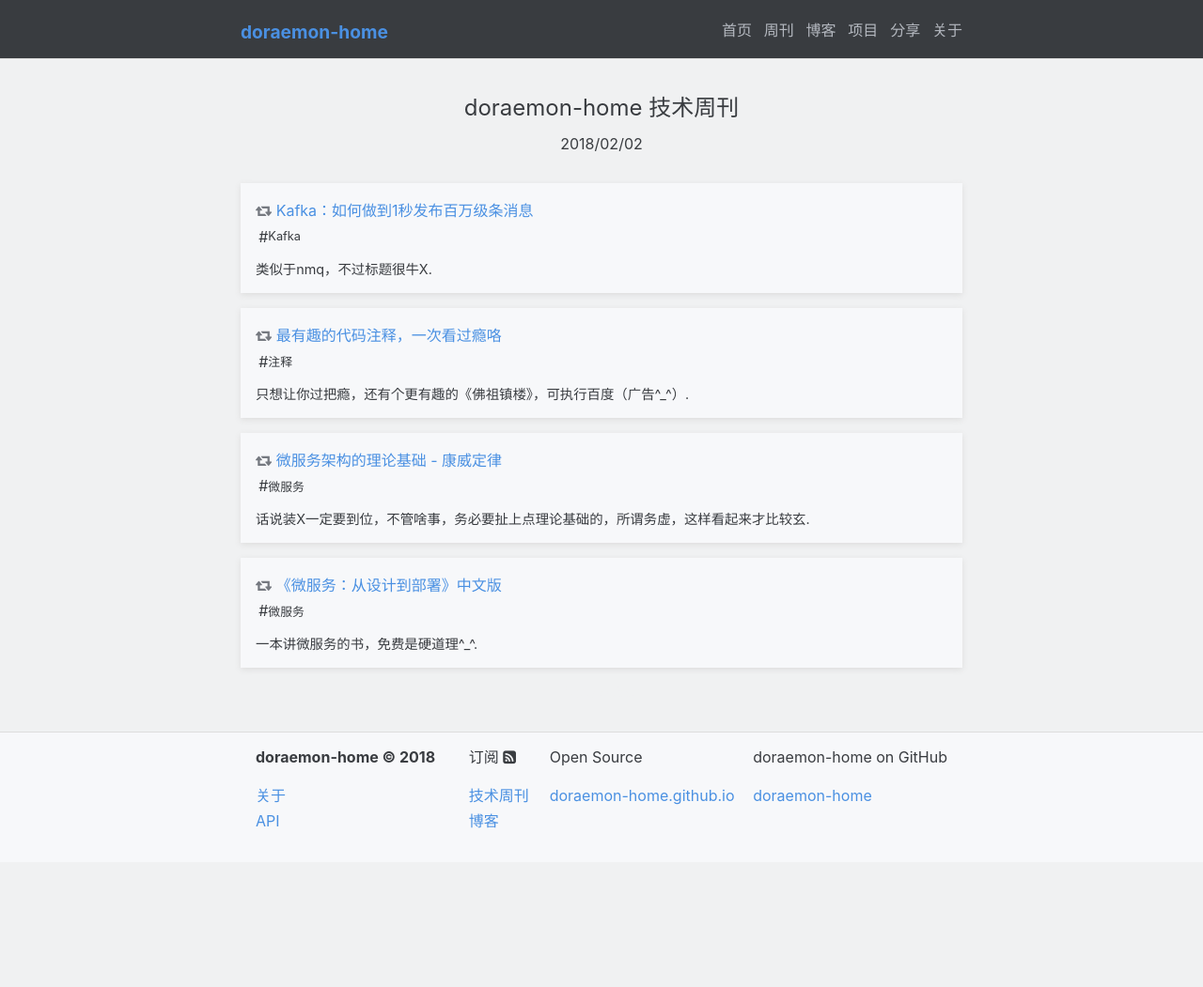
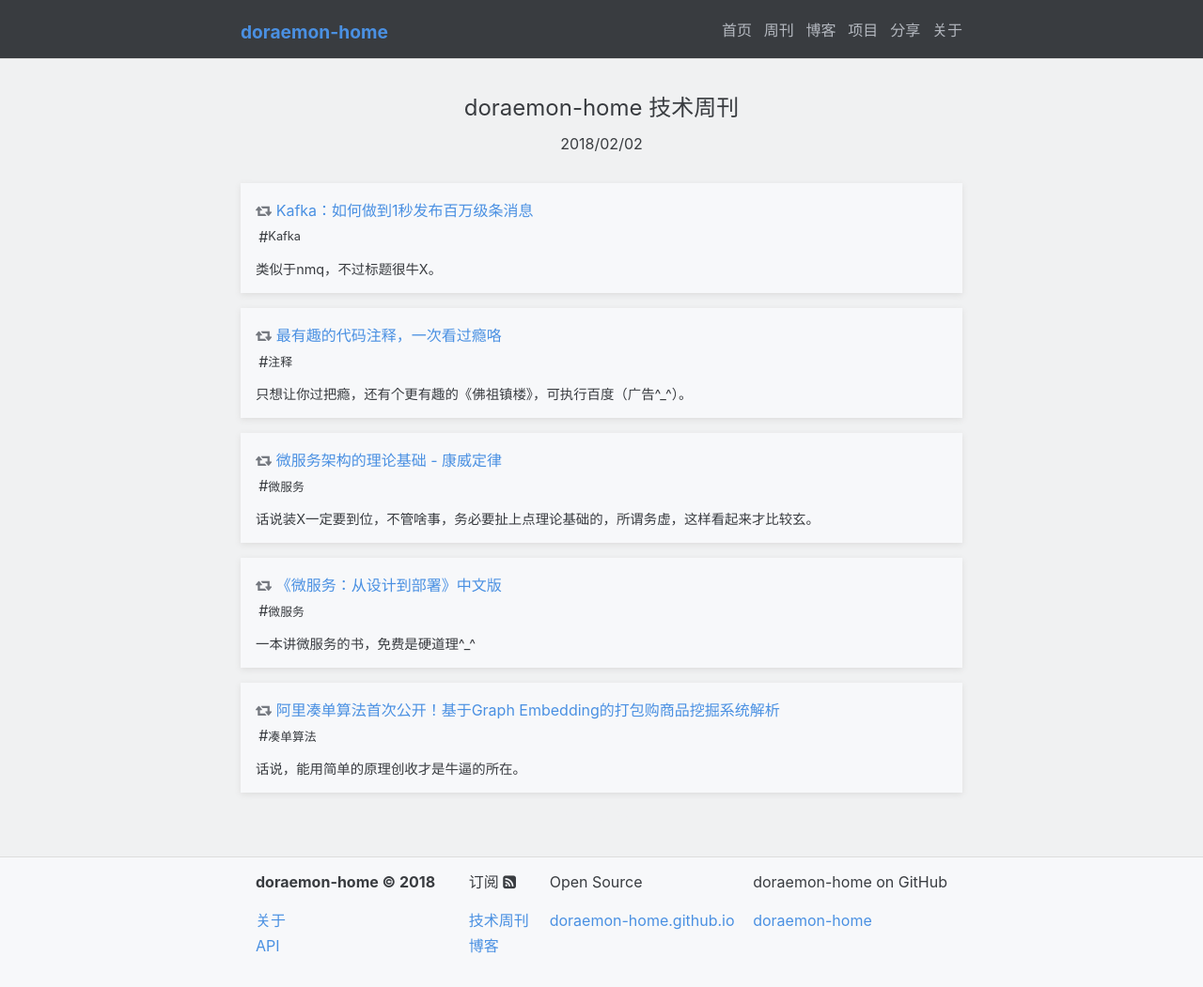
Before and after one commit to doraemon-home/doraemon-home.github.io, a Jekyll site: the page built from _weekly/2018-02-02-weekly.md, in a window 1280 px wide. Shown: the whole page at 94% size. Built offline with Jekyll 4.4.1, drawn with Linux system fonts in a browser that asks for light colours; before the commit the page ends 918 px from its top, so only the background shows below that.

Commit message:
2018-02-1th-正式版

```diff
--- a/_weekly/2018-02-02-weekly.md
+++ b/_weekly/2018-02-02-weekly.md
@@ -2,27 +2,33 @@
 articles:
   - title:    "Kafka：如何做到1秒发布百万级条消息"
     link:     "https://mp.weixin.qq.com/s?__biz=MzA5MTc0NTMwNQ==&mid=2650714377&idx=1&sn=ac111552de23251406aeee7aa3144712&chksm=887dac7fbf0a256926fd45a1bc8c3021646711a3fa2b363b75ede62fd88bd118bbfe39b1209b&mpshare=1&scene=2&srcid=08151iJurZoWvrrzRexUTIbZ&key=96f8bd126fe8e0d61b9f23c74185057a99e06b2c937e485eef9b76a7b5cfebc706a603769278215553fa4402025c9318662ce2751836ba16ecb427de3ffc134155f3fe49023834e3f7f3c2f0dde0537f&ascene=0&uin=MjA1OTQ1MjU%3D&devicetype=iMac+MacBookPro12%2C1+OSX+OSX+10.11.5+build(15F34)&version=12020810&nettype=WIFI&lang=en&fontScale=100&pass_ticket=NTyTc37BD9YM93rk4snsJqQMNEGQ6GBsU739Y7396Co%3D"
-    comment:  "类似于nmq，不过标题很牛X."
+    comment:  "类似于nmq，不过标题很牛X。"
     referrer: "doraemon-master"
     tags:    ["Kafka"]
 
   - title:    "最有趣的代码注释，一次看过瘾咯"
     link:    "https://mp.weixin.qq.com/s?__biz=MjM5OTA1MDUyMA==&mid=2655438807&idx=1&sn=23d71a56b5574b7eec8a5b873b20a294&chksm=bd730ba08a0482b61e742432fd738616c4eaffdb0e7301f815771c2533f1b076dd09ab27b570&mpshare=1&scene=24&srcid=0801WUXJ55FzIEwLP18uXbKd&key=96f8bd126fe8e0d69570f0bca19d8f26560c3e4bd8204036d34b03fa548c6d8529070dabe1aded32e9a627158a2eff7087624d46dcd9958dd1ad5e42d4c5d7254a3f6c109fb4bbedaca0f0081b439e62&ascene=0&uin=MjA1OTQ1MjU%3D&devicetype=iMac+MacBookPro12%2C1+OSX+OSX+10.11.5+build(15F34)&version=12020810&nettype=WIFI&lang=en&fontScale=100&pass_ticket=NTyTc37BD9YM93rk4snsJqQMNEGQ6GBsU739Y7396Co%3D"
-    comment:  "只想让你过把瘾，还有个更有趣的《佛祖镇楼》，可执行百度（广告^_^）."
+    comment:  "只想让你过把瘾，还有个更有趣的《佛祖镇楼》，可执行百度（广告^_^）。"
     referrer: "doraemon-master"
     tags:    ["注释"]
 
   - title:    "微服务架构的理论基础 - 康威定律"
     link:    "https://yq.aliyun.com/articles/8611?spm=a2c4e.11153959.blogcont2764.8.1f3da8ddJ8SjAN"
-    comment:  "话说装X一定要到位，不管啥事，务必要扯上点理论基础的，所谓务虚，这样看起来才比较玄."
+    comment:  "话说装X一定要到位，不管啥事，务必要扯上点理论基础的，所谓务虚，这样看起来才比较玄。"
     referrer: "doraemon-master"
     tags:    ["微服务"]
 
   - title:    "《微服务：从设计到部署》中文版"
     link:    "http://oopsguy.com/books/microservices/index.html"
-    comment:  "一本讲微服务的书，免费是硬道理^_^."
+    comment:  "一本讲微服务的书，免费是硬道理^_^"
     referrer: "doraemon-master"
     tags:    ["微服务"]
+
+  - title:    "阿里凑单算法首次公开！基于Graph Embedding的打包购商品挖掘系统解析"
+    link:    "https://mp.weixin.qq.com/s?__biz=MzIzOTU0NTQ0MA==&mid=2247486868&idx=1&sn=c2d3e38e9ab7cc61f2a2ffaeecf0febe&chksm=e929309bde5eb98dfa657c7fd1bf7e80495f9c9ad0cde2ee78b36a1f0a453d2cc322948cb3a3&mpshare=1&scene=24&srcid=0205taebFxzfimPA4lMv3nv7&key=0daeccae75e137d53ce7a1b6554f49d6e605779614c90b5364f10b971b19adf3454b0317f6c7cd1d6e538ab7b3bbaa5f4555014203862061c591dc0a01e0d1123b4905bb3cfcc33fb3c465eeb80b47e6&ascene=0&uin=MjA1OTQ1MjU%3D&devicetype=iMac+MacBookPro12%2C1+OSX+OSX+10.11.5+build(15F34)&version=12020810&nettype=WIFI&lang=en&fontScale=100&pass_ticket=NAbX8Uorq3o0Yx82m%2Fd7CmgITKtZn7dboTKpg8boCQ4%3D"
+    comment:  "话说，能用简单的原理创收才是牛逼的所在。"
+    referrer: "doraemon-master"
+    tags:    ["凑单算法"]
 
 
 
```
Also changed, not shown: _newsletter/2018-01-22-weekly.md (added, +3 -0 lines), _newsletter/2018-01-24-weekly.md (deleted, +0 -3 lines).
